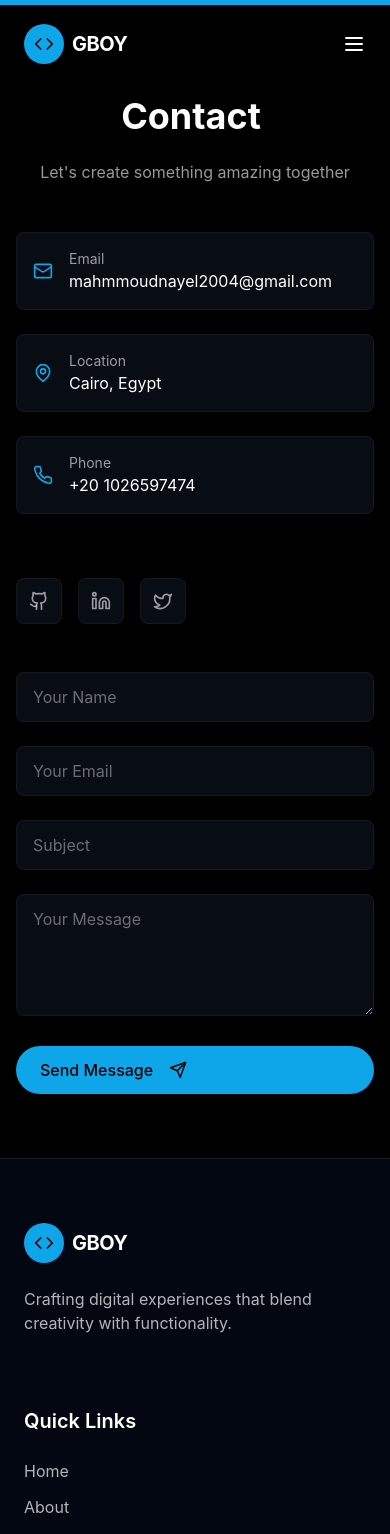
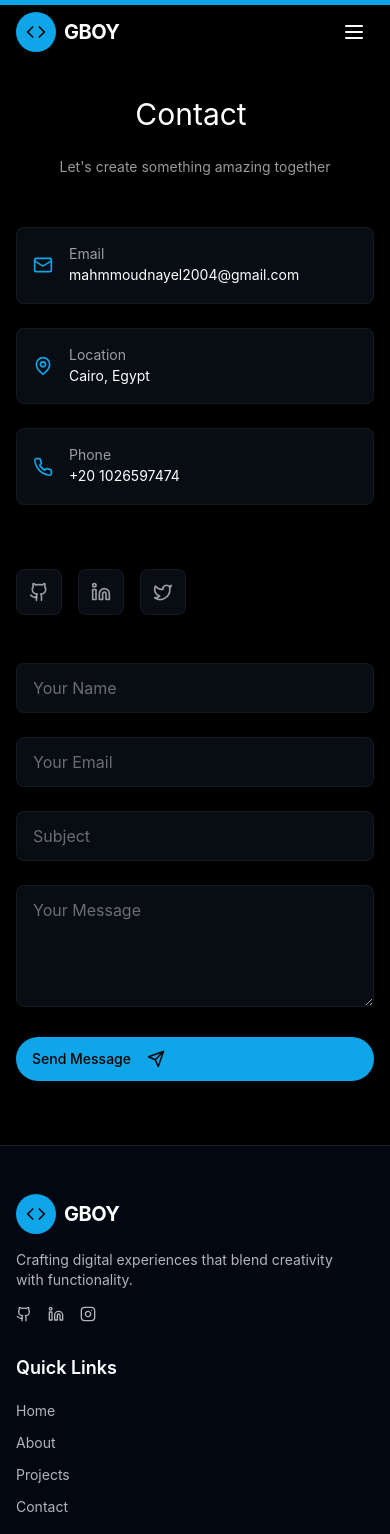
Before and after one commit to real-GBOY/GBOY-Portoflio, a React (Vite) app: page /contact in a window 390 px wide. Shown: the top 1534 px of the page. Built offline with nearby package versions, Linux system fonts and the light colour scheme.

Commit message:
latest updates

```diff
--- a/src/components/layout/Footer.tsx
+++ b/src/components/layout/Footer.tsx
@@ -31,25 +31,25 @@ const Footer = () => {
 
 	return (
 		<motion.footer
-			className='bg-bg-dark py-16 border-t border-white/10 '
+			className='bg-bg-dark py-12 sm:py-16 border-t border-white/10'
 			initial='hidden'
 			whileInView='visible'
 			viewport={{ once: true, amount: 0.3 }}
 			variants={footerVariants}
 			role='contentinfo'
 			aria-label='Site footer'>
-			<div className='container mx-auto px-6'>
-				<div className='grid grid-cols-1 md:grid-cols-3 gap-12'>
+			<div className='container mx-auto px-4 sm:px-6'>
+				<div className='grid grid-cols-1 md:grid-cols-3 gap-8 sm:gap-12'>
 					<motion.div
 						variants={itemVariants}
-						className='flex flex-col space-y-6'>
+						className='flex flex-col space-y-4 sm:space-y-6'>
 						<Logo />
-						<p className='text-white/70 max-w-xs'>
+						<p className='text-white/70 max-w-xs text-sm sm:text-base'>
 							Crafting digital experiences that blend creativity with
 							functionality.
 						</p>
 						<nav aria-label='Social media links'>
-						<div className='hidden md:flex items-center space-x-6'>
+							<div className='flex items-center space-x-4 sm:space-x-6'>
 								<motion.a
 									href='https://github.com/cptnSUKUNA'
 									target='_blank'
@@ -60,7 +60,7 @@ const Footer = () => {
 									initial={{ opacity: 0 }}
 									animate={{ opacity: 1 }}
 									transition={{ delay: 0.5 }}>
-						<Github size={20} />
+									<Github size={18} className='w-4 h-4 sm:w-5 sm:h-5' />
 								</motion.a>
 								<motion.a
 									href='www.linkedin.com/in/mahmoud-mohamed-nayel-363b47222'
@@ -72,7 +72,7 @@ const Footer = () => {
 									initial={{ opacity: 0 }}
 									animate={{ opacity: 1 }}
 									transition={{ delay: 0.6 }}>
-						<Linkedin size={20} />
+									<Linkedin size={18} className='w-4 h-4 sm:w-5 sm:h-5' />
 								</motion.a>
 								<motion.a
 									href='https://www.instagram.com/__ma7moudnayel__/'
@@ -84,7 +84,7 @@ const Footer = () => {
 									initial={{ opacity: 0 }}
 									animate={{ opacity: 1 }}
 									transition={{ delay: 0.7 }}>
-						<Instagram size={20} />
+									<Instagram size={18} className='w-4 h-4 sm:w-5 sm:h-5' />
 								</motion.a>
 							</div>
 						</nav>
@@ -92,35 +92,35 @@ const Footer = () => {
 
 					<motion.div
 						variants={itemVariants}
-						className='flex flex-col space-y-6'>
-						<h3 className='text-xl font-semibold'>Quick Links</h3>
+						className='flex flex-col space-y-4 sm:space-y-6'>
+						<h3 className='text-lg sm:text-xl font-semibold'>Quick Links</h3>
 						<nav aria-label='Quick links'>
-							<ul className='space-y-3'>
+							<ul className='space-y-2 sm:space-y-3'>
 								<li>
 									<a
 										href='/'
-										className='text-white/70 hover:text-white transition-colors'>
+										className='text-white/70 hover:text-white transition-colors text-sm sm:text-base'>
 										Home
 									</a>
 								</li>
 								<li>
 									<a
 										href='/about'
-										className='text-white/70 hover:text-white transition-colors'>
+										className='text-white/70 hover:text-white transition-colors text-sm sm:text-base'>
 										About
 									</a>
 								</li>
 								<li>
 									<a
 										href='/projects'
-										className='text-white/70 hover:text-white transition-colors'>
+										className='text-white/70 hover:text-white transition-colors text-sm sm:text-base'>
 										Projects
 									</a>
 								</li>
 								<li>
 									<a
 										href='/contact'
-										className='text-white/70 hover:text-white transition-colors'>
+										className='text-white/70 hover:text-white transition-colors text-sm sm:text-base'>
 										Contact
 									</a>
 								</li>
@@ -130,14 +130,14 @@ const Footer = () => {
 
 					<motion.div
 						variants={itemVariants}
-						className='flex flex-col space-y-6'>
-						<h3 className='text-xl font-semibold'>Contact</h3>
-						<p className='text-white/70'>
+						className='flex flex-col space-y-4 sm:space-y-6'>
+						<h3 className='text-lg sm:text-xl font-semibold'>Contact</h3>
+						<p className='text-white/70 text-sm sm:text-base'>
 							Feel free to reach out if you want to collaborate or just say hi!
 						</p>
 						<a
-							href='mailto:							mahmmoudnayel2004@gmail.com'
-							className='text-accent hover:underline'
+							href='mailto:mahmmoudnayel2004@gmail.com'
+							className='text-accent hover:underline text-sm sm:text-base'
 							aria-label='Send me an email'>
 							mahmmoudnayel2004@gmail.com
 						</a>
@@ -146,7 +146,7 @@ const Footer = () => {
 
 				<motion.div
 					variants={itemVariants}
-					className='mt-16 pt-8 border-t border-white/10 text-center text-white/60 flex flex-col sm:flex-row justify-center items-center'>
+					className='mt-12 sm:mt-16 pt-6 sm:pt-8 border-t border-white/10 text-center text-white/60 flex flex-col sm:flex-row justify-center items-center text-sm sm:text-base'>
 					<p>&copy; {year} Your Name. All Rights Reserved.</p>
 				</motion.div>
 			</div>
--- a/src/components/layout/Navbar.tsx
+++ b/src/components/layout/Navbar.tsx
@@ -1,9 +1,9 @@
 /** @format */
 
 import { useState, useEffect } from "react";
-import { motion } from "framer-motion";
+import { motion, AnimatePresence } from "framer-motion";
 import { Link, useLocation } from "react-router-dom";
-import { Menu, X, Github, Linkedin, Twitter, Instagram } from "lucide-react";
+import { Menu, X, Github, Linkedin, Instagram } from "lucide-react";
 import Logo from "../ui/Logo";
 
 const navItems = [
@@ -30,6 +30,18 @@ const Navbar = () => {
 	useEffect(() => {
 		setOpen(false);
 	}, [location]);
+
+	// Prevent body scroll when mobile menu is open
+	useEffect(() => {
+		if (open) {
+			document.body.style.overflow = "hidden";
+		} else {
+			document.body.style.overflow = "unset";
+		}
+		return () => {
+			document.body.style.overflow = "unset";
+		};
+	}, [open]);
 
 	const navVariants = {
 		hidden: { y: -100, opacity: 0 },
@@ -80,16 +92,18 @@ const Navbar = () => {
 	return (
 		<motion.header
 			className={`fixed top-0 left-0 right-0 z-40 transition-all duration-300 ${
-				scrolled ? "bg-black/80 backdrop-blur-md py-4" : "bg-transparent py-6"
+				scrolled
+					? "bg-black/80 backdrop-blur-md py-2 sm:py-3 md:py-4"
+					: "bg-transparent py-3 sm:py-4 md:py-6"
 			}`}
 			initial='hidden'
 			animate='visible'
 			variants={navVariants}>
-			<div className='container mx-auto px-6 flex justify-between items-center'>
+			<div className='container mx-auto px-4 sm:px-6 flex justify-between items-center'>
 				<Logo />
 
 				{/* Desktop Navigation */}
-				<nav className='hidden md:flex items-center space-x-10'>
+				<nav className='hidden md:flex items-center space-x-6 lg:space-x-8 xl:space-x-10'>
 					{navItems.map((item, i) => (
 						<motion.div
 							key={item.title}
@@ -99,7 +113,7 @@ const Navbar = () => {
 							variants={navItemVariants}>
 							<Link
 								to={item.path}
-								className={`link-hover text-lg transition-colors ${
+								className={`link-hover text-sm md:text-base lg:text-lg transition-colors ${
 									location.pathname === item.path
 										? "text-accent font-medium"
 										: "text-white/80 hover:text-white"
@@ -111,7 +125,7 @@ const Navbar = () => {
 				</nav>
 
 				{/* Social Links */}
-				<div className='hidden md:flex items-center space-x-6'>
+				<div className='hidden md:flex items-center space-x-4 lg:space-x-6'>
 					<motion.a
 						href='https://github.com/cptnSUKUNA'
 						target='_blank'
@@ -122,10 +136,10 @@ const Navbar = () => {
 						initial={{ opacity: 0 }}
 						animate={{ opacity: 1 }}
 						transition={{ delay: 0.5 }}>
-						<Github size={20} />
+						<Github size={18} className='w-4 h-4 lg:w-5 lg:h-5' />
 					</motion.a>
 					<motion.a
-						href='www.linkedin.com/in/mahmoud-mohamed-nayel-363b47222'
+						href='https://www.linkedin.com/in/mahmoud-mohamed-nayel-363b47222'
 						target='_blank'
 						rel='noopener noreferrer'
 						className='text-white/70 hover:text-white transition-colors'
@@ -134,7 +148,7 @@ const Navbar = () => {
 						initial={{ opacity: 0 }}
 						animate={{ opacity: 1 }}
 						transition={{ delay: 0.6 }}>
-						<Linkedin size={20} />
+						<Linkedin size={18} className='w-4 h-4 lg:w-5 lg:h-5' />
 					</motion.a>
 					<motion.a
 						href='https://www.instagram.com/__ma7moudnayel__/'
@@ -146,45 +160,51 @@ const Navbar = () => {
 						initial={{ opacity: 0 }}
 						animate={{ opacity: 1 }}
 						transition={{ delay: 0.7 }}>
-						<Instagram size={20} />
+						<Instagram size={18} className='w-4 h-4 lg:w-5 lg:h-5' />
 					</motion.a>
 				</div>
 
 				{/* Mobile Menu Button */}
 				<motion.button
-					className='md:hidden text-white z-50'
+					className='md:hidden text-white z-50 p-2'
 					onClick={() => setOpen(!open)}
-					whileTap={{ scale: 0.9 }}>
+					whileTap={{ scale: 0.9 }}
+					aria-label={open ? "Close menu" : "Open menu"}>
 					{open ? <X size={24} /> : <Menu size={24} />}
 				</motion.button>
 
 				{/* Mobile Menu */}
+				<AnimatePresence>
+					{open && (
 						<motion.div
 							className={`fixed inset-0 bg-black/95 flex flex-col items-center justify-center z-40 md:hidden`}
 							initial='closed'
-					animate={open ? "open" : "closed"}
+							animate='open'
+							exit='closed'
 							variants={mobileMenuVariants}>
-					<nav className='flex flex-col items-center space-y-8'>
+							<nav className='flex flex-col items-center space-y-6 sm:space-y-8'>
 								{navItems.map((item, i) => (
 									<motion.div
 										key={item.title}
 										initial={{ opacity: 0, y: 20 }}
-								animate={open ? { opacity: 1, y: 0 } : { opacity: 0, y: 20 }}
-								transition={{ delay: open ? i * 0.1 : 0 }}>
+										animate={{ opacity: 1, y: 0 }}
+										exit={{ opacity: 0, y: 20 }}
+										transition={{ delay: i * 0.1 }}>
 										<Link
 											to={item.path}
-									className={`text-2xl font-medium transition-colors ${
+											className={`text-xl sm:text-2xl font-medium transition-colors ${
 												location.pathname === item.path
 													? "text-accent"
 													: "text-white/80 hover:text-white"
-									}`}>
+											}`}
+											onClick={() => setOpen(false)}>
 											{item.title}
 										</Link>
 									</motion.div>
 								))}
-						<div className='flex space-x-8 mt-8'>
+								<div className='flex space-x-6 sm:space-x-8 mt-6 sm:mt-8'>
 									<motion.a
-								href='https://github.com'
+										href='https://github.com/cptnSUKUNA'
 										target='_blank'
 										rel='noopener noreferrer'
 										className='text-white/70 hover:text-white transition-colors'
@@ -193,7 +213,7 @@ const Navbar = () => {
 										<Github size={24} />
 									</motion.a>
 									<motion.a
-								href='https://linkedin.com'
+										href='https://www.linkedin.com/in/mahmoud-mohamed-nayel-363b47222'
 										target='_blank'
 										rel='noopener noreferrer'
 										className='text-white/70 hover:text-white transition-colors'
@@ -202,17 +222,19 @@ const Navbar = () => {
 										<Linkedin size={24} />
 									</motion.a>
 									<motion.a
-								href='https://twitter.com'
+										href='https://www.instagram.com/__ma7moudnayel__/'
 										target='_blank'
 										rel='noopener noreferrer'
 										className='text-white/70 hover:text-white transition-colors'
 										whileHover={{ scale: 1.1 }}
 										whileTap={{ scale: 0.95 }}>
-								<Twitter size={24} />
+										<Instagram size={24} />
 									</motion.a>
 								</div>
 							</nav>
 						</motion.div>
+					)}
+				</AnimatePresence>
 			</div>
 		</motion.header>
 	);
--- a/src/index.css
+++ b/src/index.css
@@ -7,6 +7,7 @@
 @layer base {
 	html {
 		scroll-behavior: smooth;
+		font-size: 16px;
 	}
 
 	body {
@@ -16,11 +17,37 @@
 	::selection {
 		@apply bg-accent text-black;
 	}
+
+	/* Improved responsive font sizes */
+	h1,
+	.heading-xl {
+		@apply text-4xl sm:text-5xl md:text-6xl lg:text-7xl;
+	}
+
+	h2,
+	.heading-lg {
+		@apply text-3xl sm:text-4xl md:text-5xl;
+	}
+
+	h3,
+	.heading-md {
+		@apply text-2xl sm:text-3xl md:text-4xl;
+	}
+
+	h4,
+	.heading-sm {
+		@apply text-xl sm:text-2xl md:text-3xl;
+	}
+
+	p,
+	.paragraph {
+		@apply text-sm sm:text-base md:text-lg text-white/80 leading-relaxed;
+	}
 }
 
 @layer components {
 	.btn {
-		@apply px-6 py-3 rounded-full font-medium transition-all duration-300 inline-flex items-center gap-2;
+		@apply px-4 sm:px-6 py-2 sm:py-3 rounded-full font-medium transition-all duration-300 inline-flex items-center gap-2 text-sm sm:text-base;
 	}
 
 	.btn-primary {
@@ -32,32 +59,12 @@
 	}
 
 	.link-hover {
-		@apply relative pb-2 after:absolute after:bottom-0 after:left-0 after:h-[2px] after:w-0 after:bg-accent
+		@apply relative pb-1 sm:pb-2 after:absolute after:bottom-0 after:left-0 after:h-[2px] after:w-0 after:bg-accent
     after:transition-all after:duration-300 hover:after:w-full;
 	}
 
-	.heading-xl {
-		@apply text-5xl md:text-6xl lg:text-7xl font-bold tracking-tight;
-	}
-
-	.heading-lg {
-		@apply text-4xl md:text-5xl font-bold;
-	}
-
-	.heading-md {
-		@apply text-2xl md:text-3xl font-bold;
-	}
-
-	.heading-sm {
-		@apply text-xl md:text-2xl font-semibold;
-	}
-
-	.paragraph {
-		@apply text-base md:text-lg text-white/80 leading-relaxed;
-	}
-
 	.card {
-		@apply bg-slate-900/50 backdrop-blur-md rounded-xl border border-white/10 p-6 transition-all duration-300;
+		@apply bg-slate-900/50 backdrop-blur-md rounded-xl border border-white/10 p-4 sm:p-6 transition-all duration-300;
 	}
 }
 
--- a/tailwind.config.js
+++ b/tailwind.config.js
@@ -1,38 +1,42 @@
-/** @type {import('tailwindcss').Config} */
+/**
+ * @format
+ * @type {import('tailwindcss').Config}
+ */
+
 export default {
-  content: ['./index.html', './src/**/*.{js,ts,jsx,tsx}'],
+	content: ["./index.html", "./src/**/*.{js,ts,jsx,tsx}"],
 	theme: {
 		extend: {
 			colors: {
-        'accent': '#0EA5E9',
-        'accent-blue': '#0284C7',
-        'bg-dark': '#030712',
-        'bg-card': '#111827',
-        'success': '#10B981',
-        'warning': '#F59E0B',
-        'error': '#EF4444',
+				accent: "#0EA5E9",
+				"accent-blue": "#0284C7",
+				"bg-dark": "#030712",
+				"bg-card": "#111827",
+				success: "#10B981",
+				warning: "#F59E0B",
+				error: "#EF4444",
 			},
 			fontFamily: {
-        'sans': ['Inter', 'system-ui', 'sans-serif'],
+				sans: ["Inter", "system-ui", "sans-serif"],
 			},
 			keyframes: {
 				float: {
-          '0%, 100%': { transform: 'translateY(0)' },
-          '50%': { transform: 'translateY(-10px)' },
+					"0%, 100%": { transform: "translateY(0)" },
+					"50%": { transform: "translateY(-10px)" },
 				},
 				fadeIn: {
-          '0%': { opacity: 0 },
-          '100%': { opacity: 1 },
+					"0%": { opacity: 0 },
+					"100%": { opacity: 1 },
 				},
 				gradientBackground: {
-          '0%, 100%': { backgroundPosition: '0% 50%' },
-          '50%': { backgroundPosition: '100% 50%' },
+					"0%, 100%": { backgroundPosition: "0% 50%" },
+					"50%": { backgroundPosition: "100% 50%" },
 				},
 			},
 			animation: {
-        'float': 'float 3s ease-in-out infinite',
-        'fadeIn': 'fadeIn 0.6s ease-in-out',
-        'gradient': 'gradientBackground 5s ease infinite',
+				float: "float 3s ease-in-out infinite",
+				fadeIn: "fadeIn 0.6s ease-in-out",
+				gradient: "gradientBackground 5s ease infinite",
 			},
 		},
 	},
```
Lines whose indentation alone changed are shown as unchanged.
